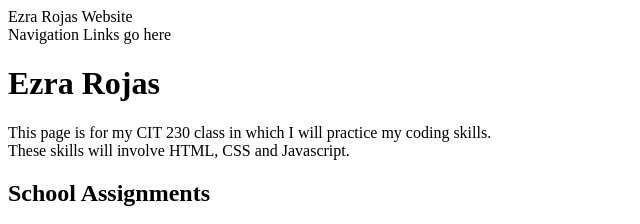
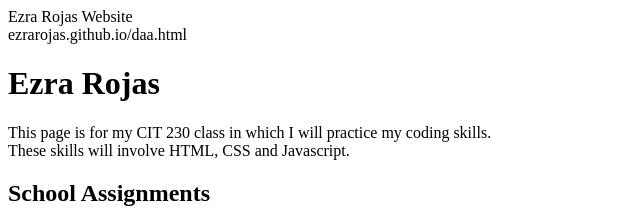
Before and after one commit to ezrarojas/ezrarojas.github.io, a plain HTML site: page index.html in a window 1280 px wide. Shown: the top 224 px of the page, 0-640 px from the left. Drawn offline with Linux system fonts and the light colour scheme.

Commit message:
added link

```diff
--- a/index.html
+++ b/index.html
@@ -10,7 +10,7 @@
     <!--<title>Document</title>-->
 <body>
     <header> Ezra Rojas Website </header>
-    <nav> Navigation Links go here </nav>
+    <nav> ezrarojas.github.io/daa.html </nav>
         <main>
             <h1> Ezra Rojas </h1>
             <p>This page is for my CIT 230 class in which I will practice my coding skills.<br>
```
